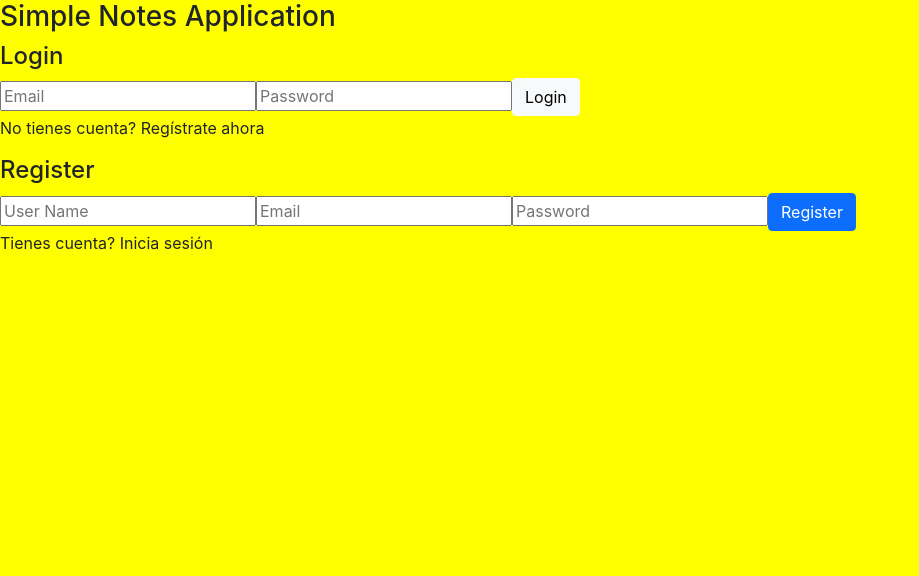
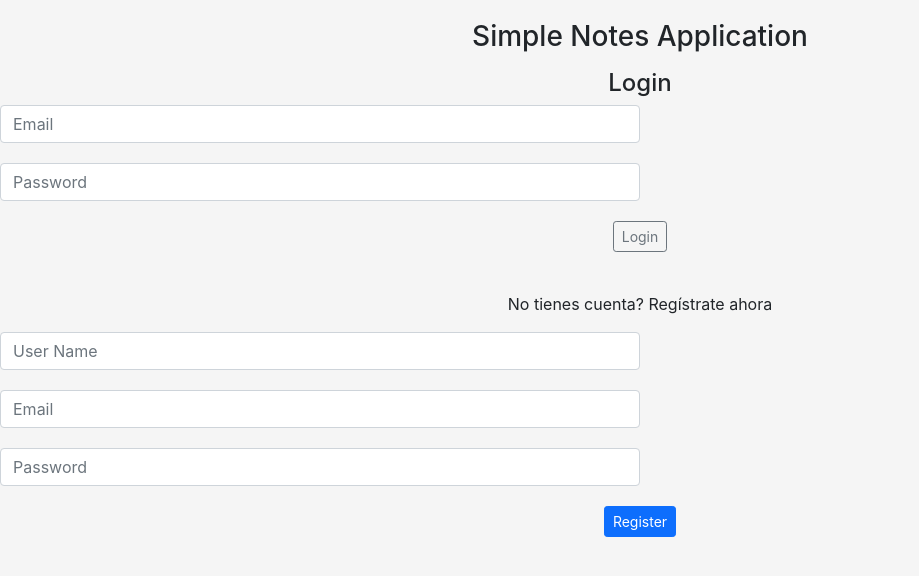
Before and after one commit to e-perez-k/Notes-Full-Stack-project, a React (Create React App) app in the folder client/: page /edit/1 in a window 1280 px wide. Shown: the top 576 px of the page, without its empty margins (0-919 px from the left). Built offline with nearby package versions, Linux system fonts and the light colour scheme.

Commit message:
css, react bootstrap

```diff
--- a/client/src/components/Login.js
+++ b/client/src/components/Login.js
@@ -1,6 +1,6 @@
 import axios from "axios";
 import { useState, useEffect } from "react";
-import { Button } from "react-bootstrap";
+import { Button, Container, Form, Row } from "react-bootstrap";
 
 export default function Login({ setIsLogin }) {
   const [user, setUser] = useState({
@@ -49,11 +49,13 @@ export default function Login({ setIsLogin }) {
 
   return (
     <section>
-      <h3>Simple Notes Application</h3>
-      <div className="Login">
+      <h3 className="titulo_header">Simple Notes Application</h3>
+      <div className="login">
         <h4>Login</h4>
-        <form onSubmit={loginSubmit}>
-          <input
+        {/* <Container> */}
+        <Form onSubmit={loginSubmit}>
+          <Form.Control
+            className="w-50"
             type="email"
             name="email"
             id="login-email"
@@ -62,7 +64,8 @@ export default function Login({ setIsLogin }) {
             value={user.email}
             onChange={onChangeInput}
           />
-          <input
+          <Form.Control
+            className="w-50"
             type="password"
             name="password"
             id="login-password"
@@ -72,20 +75,21 @@ export default function Login({ setIsLogin }) {
             autoComplete="true"
             onChange={onChangeInput}
           />
-          <Button variant="light" type="submit">
+          <Button variant="outline-secondary" size="sm" type="submit">
             Login
           </Button>
-          <p>
-            No tienes cuenta?
-            <span> Regístrate ahora</span>
-          </p>
+
           <h3>{err}</h3>
-        </form>
+        </Form>
+        {/* </Container> */}
       </div>
-      <div className="Register">
-        <h4>Register</h4>
+
+      <div className="register">
+        <p>No tienes cuenta? Regístrate ahora</p>
+
         <form onSubmit={registerSubmit}>
-          <input
+          <Form.Control
+            className="w-50"
             type="text"
             name="name"
             id="register-name"
@@ -94,7 +98,8 @@ export default function Login({ setIsLogin }) {
             value={user.name}
             onChange={onChangeInput}
           />
-          <input
+          <Form.Control
+            className="w-50"
             type="email"
             name="email"
             id="register-email"
@@ -103,7 +108,8 @@ export default function Login({ setIsLogin }) {
             value={user.email}
             onChange={onChangeInput}
           />
-          <input
+          <Form.Control
+            className="w-50"
             type="password"
             name="password"
             id="register-password"
@@ -113,13 +119,10 @@ export default function Login({ setIsLogin }) {
             autoComplete="true"
             onChange={onChangeInput}
           />
-          <Button variant="primary" type="submit">
+          <Button variant="primary" size="sm" type="submit">
             Register
           </Button>
-          <p>
-            Tienes cuenta?
-            <span> Inicia sesión</span>
-          </p>
+
           <h3>{err}</h3>
         </form>
       </div>
--- a/client/src/components/Notes.js
+++ b/client/src/components/Notes.js
@@ -9,13 +9,24 @@ export default function Notes({ setIsLogin }) {
   return (
     <header>
       <BrowserRouter>
+        <div className="logueado">
           <Header setIsLogin={setIsLogin} />
-
+          <div>
             <Routes>
               <Route path="/" element={<Home />} />
+            </Routes>
+          </div>
+          <div>
+            <Routes>
               <Route path="/create" element={<CrearNota />} />
+            </Routes>
+          </div>
+          <div>
+            <Routes>
               <Route path="/edit/:id" element={<EditarNota />} />
             </Routes>
+          </div>
+        </div>
       </BrowserRouter>
     </header>
   );
--- a/client/src/components/notes/Header.js
+++ b/client/src/components/notes/Header.js
@@ -14,9 +14,6 @@ export default function Header({ setIsLogin }) {
       </h3>
       <ul>
         <li>
-          <Link to="/">Home</Link>
-        </li>
-        <li>
           <Link to="/create">Crear Nota</Link>
         </li>
         <li onClick={logoutSubmit}>
--- a/client/src/index.css
+++ b/client/src/index.css
@@ -13,10 +13,33 @@ code {
 }
 
 body {
-  background-color: yellow;
+  background-color: whitesmoke;
 }
 
-* {
-  font-family: -apple-system, BlinkMacSystemFont, "Segoe UI", Roboto, Oxygen,
-    Ubuntu, Cantarell, "Open Sans", "Helvetica Neue", sans-serif;
+.titulo_header {
+  text-align: center;
+  margin-bottom: 15px;
+  margin-top: 20px;
 }
+
+.login input,
+.register input {
+  margin-bottom: 20px;
+  margin-right: 20px;
+}
+
+.login {
+  text-align: center;
+  margin-bottom: 40px;
+}
+
+.register {
+  text-align: center;
+}
+
+.logueado {
+  width: 100%;
+  display: flex;
+
+  justify-content: space-around;
+}
```
Also changed, not shown: 2 other files (tests, documents, lock files or other folders). Lines whose indentation alone changed are shown as unchanged.
